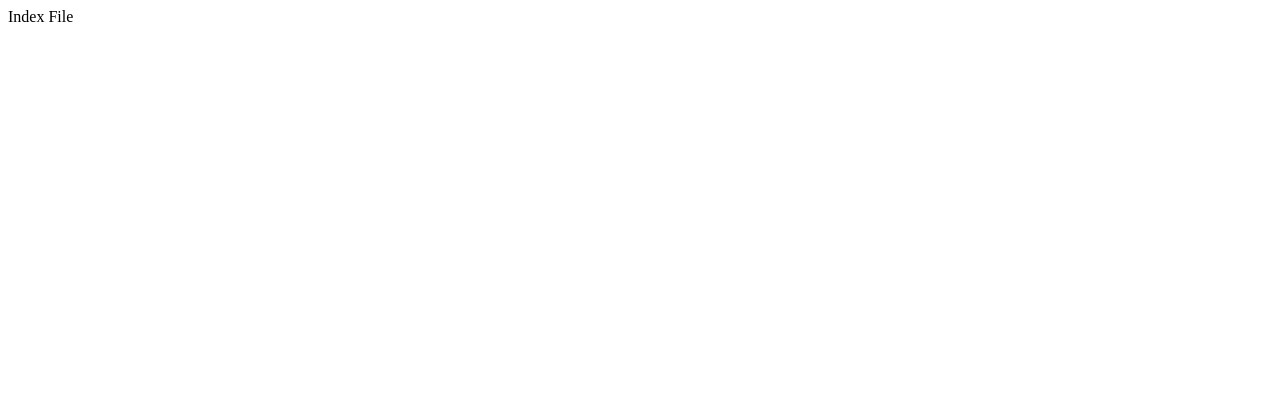
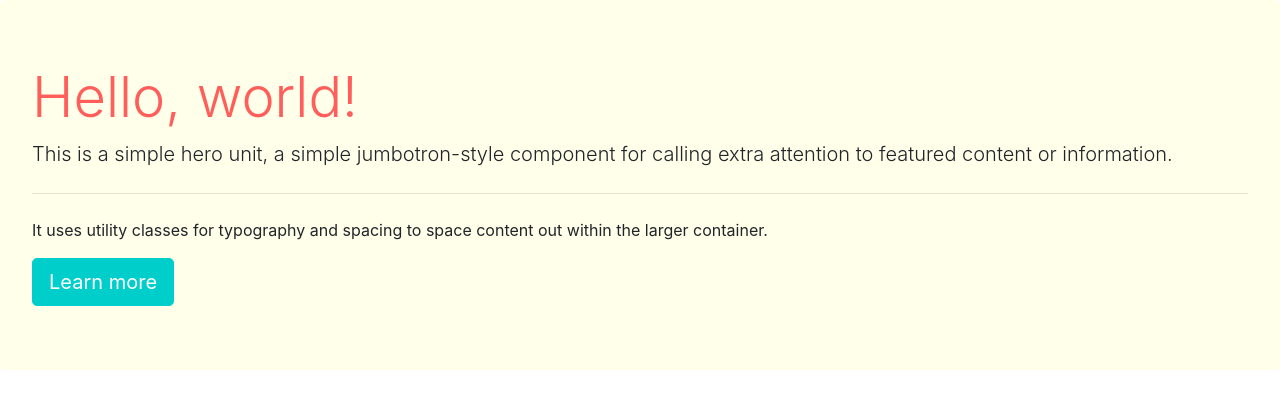
Before and after one commit to kv-mod3/day5-daily-challenge, a plain HTML site: page index.html in a window 1280 px wide. Drawn offline with nearby package versions, Linux system fonts and the light colour scheme.

Commit message:
added jumbotron html, changed colors in css

```diff
--- /dev/null
+++ b/css/styles.css
@@ -0,0 +1,11 @@
+.jumbotron{
+    background-color: #ffffea;
+}
+.btn-primary{
+    background-color: #00cecb;
+    border-color:#00cecb
+}
+
+h1{
+    color: #ff5e5b;
+}
--- a/index.html
+++ b/index.html
@@ -1,12 +1,31 @@
-<!DOCTYPE html>
+<!doctype html>
 <html lang="en">
-<head>
-    <meta charset="UTF-8">
-    <meta http-equiv="X-UA-Compatible" content="IE=edge">
-    <meta name="viewport" content="width=device-width, initial-scale=1.0">
-    <title>Day 5 Daily Challenge</title>
-</head>
-<body>
-   Index File
-</body>
+  <head>
+    <!-- Required meta tags -->
+    <meta charset="utf-8">
+    <meta name="viewport" content="width=device-width, initial-scale=1, shrink-to-fit=no">
+
+    <!-- Bootstrap CSS -->
+    <link rel="stylesheet" href="https://cdn.jsdelivr.net/npm/bootstrap@4.5.3/dist/css/bootstrap.min.css" integrity="sha384-TX8t27EcRE3e/ihU7zmQxVncDAy5uIKz4rEkgIXeMed4M0jlfIDPvg6uqKI2xXr2" crossorigin="anonymous">
+
+    <link rel="stylesheet" href="css/styles.css">
+
+    <title>Hello, world!</title>
+  </head>
+  <body>
+    <div class="jumbotron">
+        <h1 class="display-4">Hello, world!</h1>
+        <p class="lead">This is a simple hero unit, a simple jumbotron-style component for calling extra attention to featured content or information.</p>
+        <hr class="my-4">
+        <p>It uses utility classes for typography and spacing to space content out within the larger container.</p>
+        <a class="btn btn-primary btn-lg" href="#" role="button">Learn more</a>
+      </div>
+
+
+
+    <!-- Option 1: jQuery and Bootstrap Bundle (includes Popper) -->
+    <script src="https://code.jquery.com/jquery-3.5.1.slim.min.js" integrity="sha384-DfXdz2htPH0lsSSs5nCTpuj/zy4C+OGpamoFVy38MVBnE+IbbVYUew+OrCXaRkfj" crossorigin="anonymous"></script>
+    <script src="https://cdn.jsdelivr.net/npm/bootstrap@4.5.3/dist/js/bootstrap.bundle.min.js" integrity="sha384-ho+j7jyWK8fNQe+A12Hb8AhRq26LrZ/JpcUGGOn+Y7RsweNrtN/tE3MoK7ZeZDyx" crossorigin="anonymous"></script>
+
+  </body>
 </html>
```
